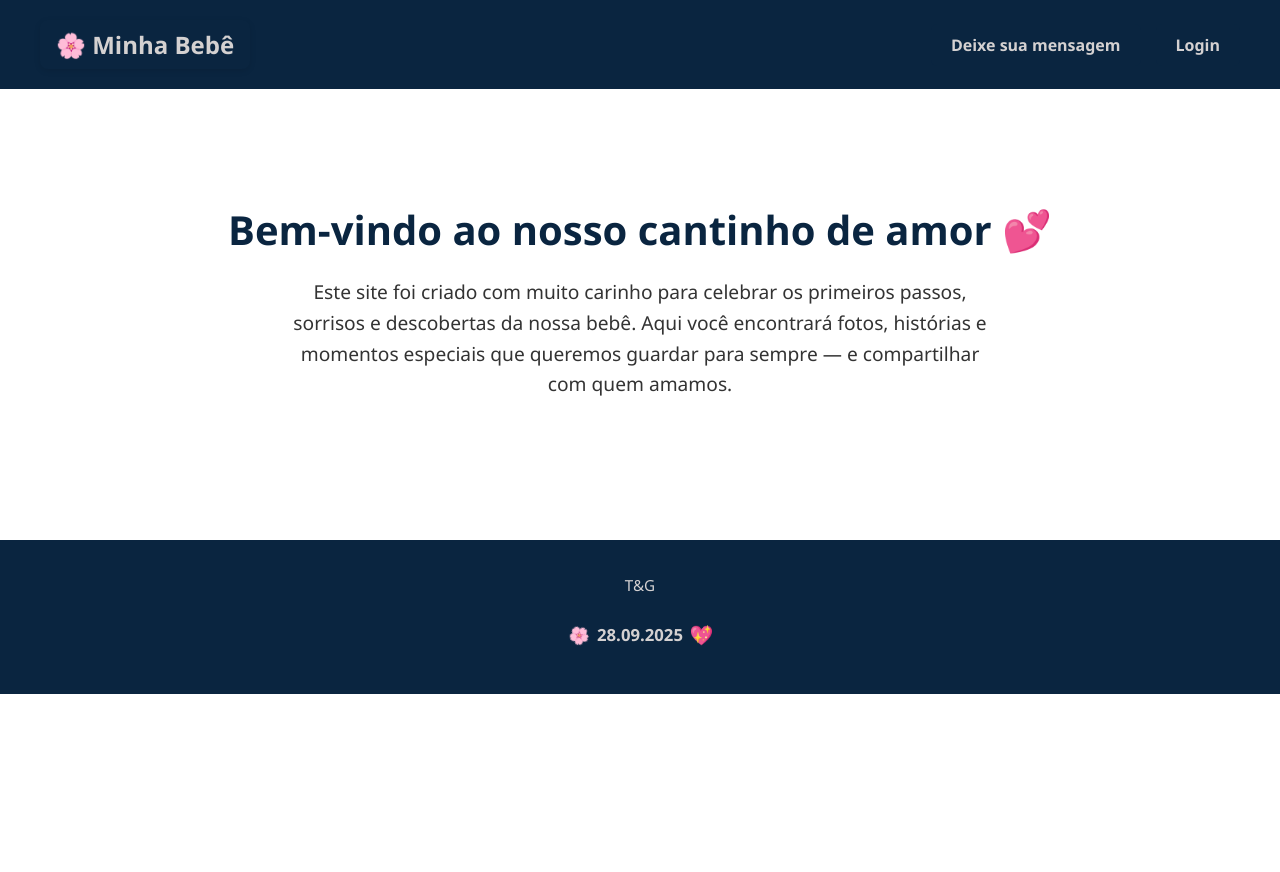
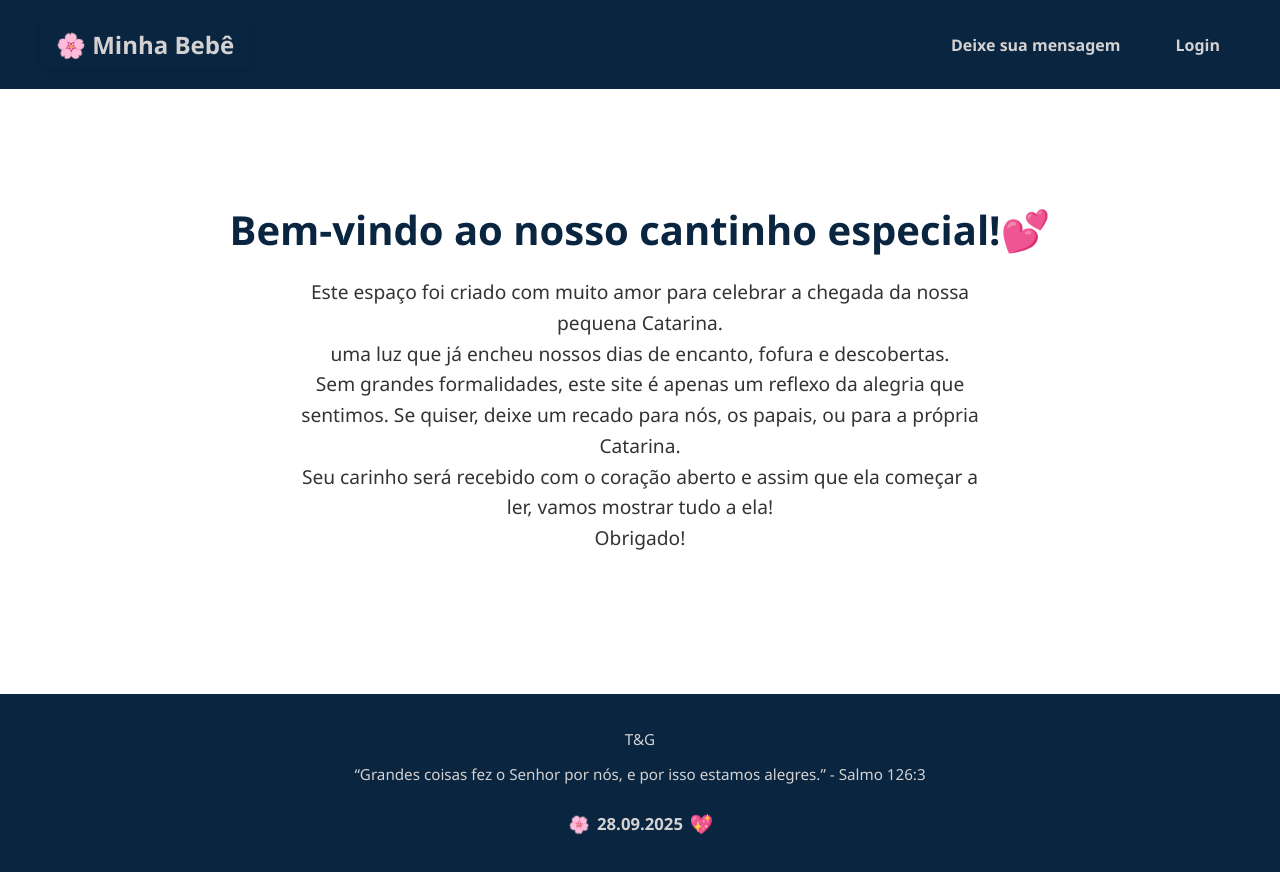
Before and after one commit to Ti-Muniz/BabyCare, a plain HTML site: page index.html in a window 1280 px wide. Before the commit the page ends 800 px from the top, so only its background shows below. Drawn offline with Linux system fonts and the light colour scheme.

Commit message:
alt. layout.

```diff
--- a/index.html
+++ b/index.html
@@ -20,17 +20,20 @@
 
     <!-- Introdução -->
     <section class="intro">
-        <h1>Bem-vindo ao nosso cantinho de amor 💕</h1>
-        <p>
-            Este site foi criado com muito carinho para celebrar os primeiros passos, sorrisos e descobertas da nossa
-            bebê. Aqui você encontrará fotos, histórias e momentos especiais que queremos guardar para sempre — e
-            compartilhar com quem amamos.
+        <h1>Bem-vindo ao nosso cantinho especial!💕</h1>
+        <p>Este espaço foi criado com muito amor para celebrar a chegada da nossa pequena Catarina.<br />
+             uma luz que já encheu nossos dias de encanto, fofura e descobertas. <br />
+             Sem grandes formalidades, este site é apenas um reflexo da alegria que sentimos.
+             Se quiser, deixe um recado para nós, os papais, ou para a própria Catarina. <br />
+             Seu carinho será recebido com o coração aberto e assim que ela começar a ler, vamos mostrar tudo a ela!<br />
+             Obrigado!
         </p>
     </section>
 
     <!-- Rodapé -->
     <footer class="footer">
         <p>T&G</p>
+        <p> “Grandes coisas fez o Senhor por nós, e por isso estamos alegres.” - Salmo 126:3</p>
         <h5><span class="flor">🌸</span> 28.09.2025 <span class="coracao">💖</span></h5>
     </footer>
 
--- a/public/assets/css/style.css
+++ b/public/assets/css/style.css
@@ -76,7 +76,7 @@ nav a {
   padding: 80px 40px;
   background-color: #ffffff;
   text-align: center;
-  animation: fadeInUp 2s ease-out;
+  animation: fadeInUp 3s ease-out;
   max-width: 100%;
 }
 
```
